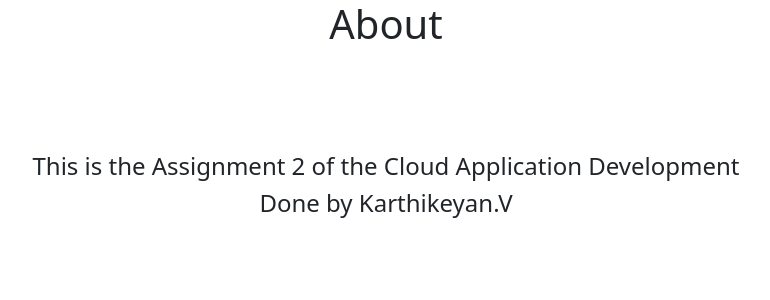
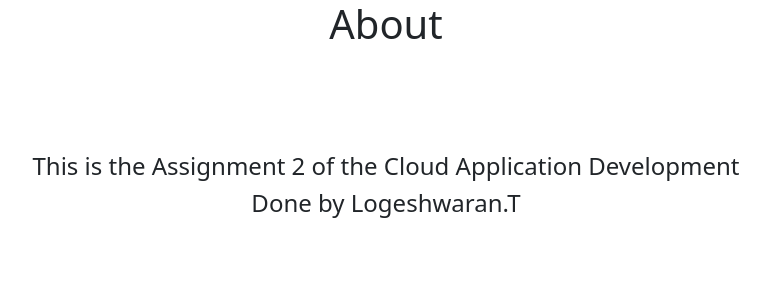
Before and after one commit to IBM-EPBL/IBM-Project-10678-1659196030, a Flask app: page /about in a window 1280 px wide. Shown: the top 300 px of the page, without its empty margins (254-1024 px from the left). Run offline with Flask 2, Linux system fonts and the light colour scheme.

Commit message:
Update about.html

```diff
--- a/Assignments/TEAM LEADER/ASSIGNMENT-2/templates/about.html
+++ b/Assignments/TEAM LEADER/ASSIGNMENT-2/templates/about.html
@@ -11,7 +11,7 @@
     <div align="center">
         <h1>About</h1><br><br><br><br>
         <h4>This is the Assignment 2 of the Cloud Application Development</h4>
-        <h4>Done by Karthikeyan.V
+        <h4>Done by Logeshwaran.T
         </h4>
     </div>
 
```
